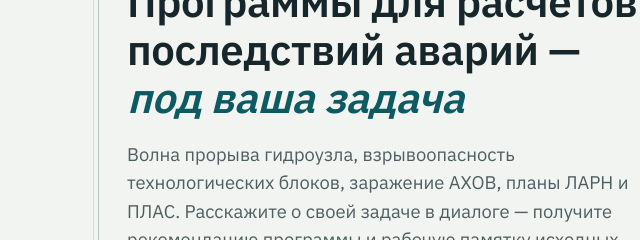
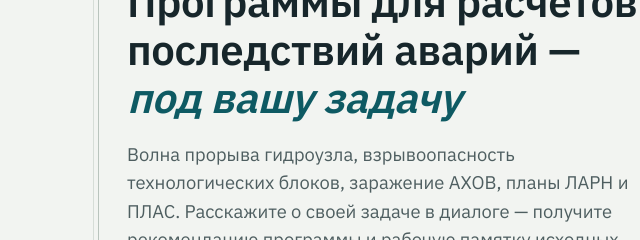
Before and after one commit to Yosich1951/titan-showcase, a plain HTML site: page index.html in a window 1280 px wide. Shown: the part 146-386 px from the top of the page, 12-652 px from the left. Drawn offline with Linux system fonts and the light colour scheme.

Commit message:
[agent] fix: опечатка в заголовке главной — «под вашу задачу»
Co-Authored-By: Claude Code <noreply@anthropic.com>

```diff
--- a/index.html
+++ b/index.html
@@ -30,7 +30,7 @@
 
     <section class="hero">
       <div class="hero-text">
-        <h1>Программы для расчётов последствий аварий — <span class="accent">под ваша задача</span></h1>
+        <h1>Программы для расчётов последствий аварий — <span class="accent">под вашу задачу</span></h1>
         <p class="lead">Волна прорыва гидроузла, взрывоопасность технологических блоков, заражение АХОВ, планы ЛАРН и ПЛАС. Расскажите о своей задаче в диалоге — получите рекомендацию программы и рабочую памятку исходных данных. Без звонков, всё в вашем браузере.</p>
         <div class="cta-row">
           <a class="btn btn-signal" href="quiz.html">Подобрать программу</a>
```
